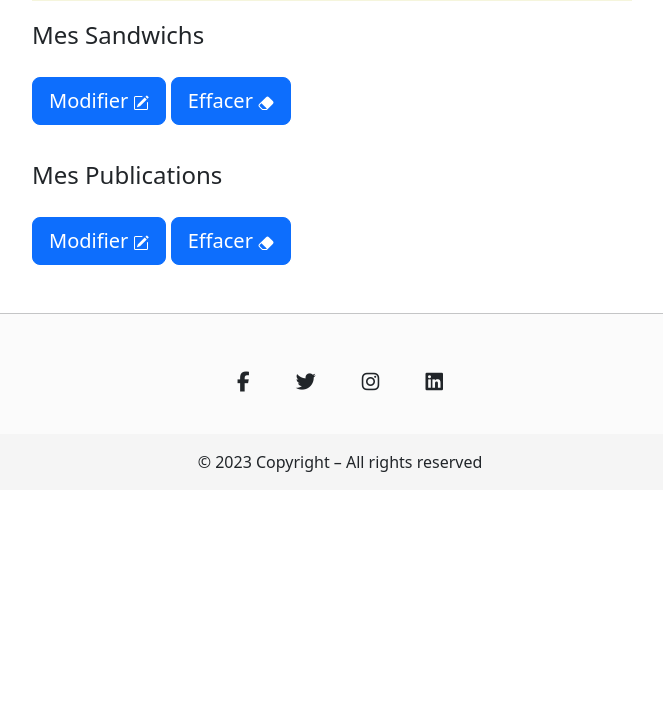
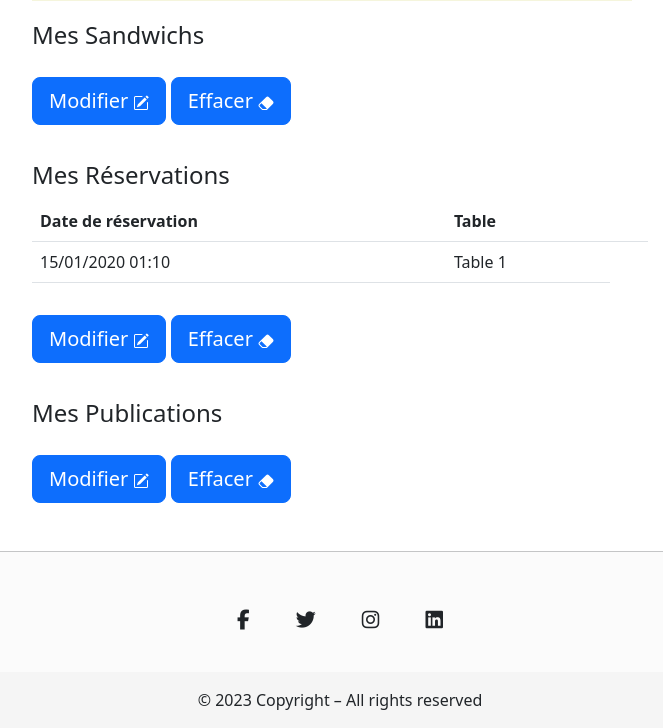
Before and after one commit to mth1da/MAPS, a Symfony app: template templates/account/index.html.twig in a window 1280 px wide. Shown: the part 457-1185 px from the top of the page, without its empty margins (300-963 px from the left). Before the commit the page ends 929 px from the top, so only its background shows below. Run offline with Twig, Linux system fonts and the light colour scheme; the template is opened without the code that fills it: most values are stand-ins (such as "Sample title", 1, 10 or a date in 2020); some libraries are stand-ins or nearby versions.

Commit message:
reservation + stripe

```diff
--- a/src/Controller/CheckoutController.php
+++ b/src/Controller/CheckoutController.php
@@ -47,7 +47,7 @@ class CheckoutController extends AbstractController
                                         'quantity' => $item['quantite']
                                     ],
                                 ],
-                                'unit_amount' => $item['ingredient']->getPrice() * $item['quantite']
+                                'unit_amount' => (int)$item['ingredient']->getPrice()
                             ],
                             'quantity' =>  $item['quantite'],
                         ];
@@ -57,7 +57,6 @@ class CheckoutController extends AbstractController
                 //$dataPanier[] = $quantiteOrIngr;
             }
         }
-
         if(isset($panier)){
             //$stripe = new \Stripe\StripeClient(self::API_KEY_TEST_STRIPE);
             header('Content-Type: application/json');
@@ -72,6 +71,7 @@ class CheckoutController extends AbstractController
                     ,'unit_amount' => 2000, 'currency' => 'eur']
             );*/
             try {
+
                 $checkout_session = \Stripe\Checkout\Session::create([
                     'line_items' => $dataPanier,
                     'mode' => 'payment',
--- a/templates/account/index.html.twig
+++ b/templates/account/index.html.twig
@@ -85,6 +85,42 @@
                 </fieldset>
 
                 <fieldset class="mb-3">
+                    <legend>Mes Réservations</legend>
+                    {% if reservations %}
+                            <table class="table">
+                                <thead>
+                                <tr>
+                                    <th scope="col">Date de réservation</th>
+                                    <th scope="col">Table</th>
+                                    <th scope="col"></th>
+                                </tr>
+                                </thead>
+                                <tbody>
+                                    {% for reservation in reservations %}
+                                        <tr>
+                                            <td>{{ reservation.dateTimeReservation | date("d/m/Y m:h") }}</td>
+                                            <td>Table {{ reservation.getResaTable.id }}</td>
+                                        </tr>
+                                    {% endfor %}
+                                </tbody>
+                            </table>
+                    <button class="btn btn-lg btn-primary my-3" type="submit">
+                        Modifier <svg xmlns="http://www.w3.org/2000/svg" width="16" height="16" fill="currentColor" class="bi bi-pencil-square" viewBox="0 0 16 16">
+                            <path d="M15.502 1.94a.5.5 0 0 1 0 .706L14.459 3.69l-2-2L13.502.646a.5.5 0 0 1 .707 0l1.293 1.293zm-1.75 2.456-2-2L4.939 9.21a.5.5 0 0 0-.121.196l-.805 2.414a.25.25 0 0 0 .316.316l2.414-.805a.5.5 0 0 0 .196-.12l6.813-6.814z"/>
+                            <path fill-rule="evenodd" d="M1 13.5A1.5 1.5 0 0 0 2.5 15h11a1.5 1.5 0 0 0 1.5-1.5v-6a.5.5 0 0 0-1 0v6a.5.5 0 0 1-.5.5h-11a.5.5 0 0 1-.5-.5v-11a.5.5 0 0 1 .5-.5H9a.5.5 0 0 0 0-1H2.5A1.5 1.5 0 0 0 1 2.5v11z"/>
+                        </svg>
+                    </button>
+                    <button class="btn btn-lg btn-primary my-3" type="reset">
+                        Effacer <svg xmlns="http://www.w3.org/2000/svg" width="16" height="16" fill="currentColor" class="bi bi-eraser-fill" viewBox="0 0 16 16">
+                            <path d="M8.086 2.207a2 2 0 0 1 2.828 0l3.879 3.879a2 2 0 0 1 0 2.828l-5.5 5.5A2 2 0 0 1 7.879 15H5.12a2 2 0 0 1-1.414-.586l-2.5-2.5a2 2 0 0 1 0-2.828l6.879-6.879zm.66 11.34L3.453 8.254 1.914 9.793a1 1 0 0 0 0 1.414l2.5 2.5a1 1 0 0 0 .707.293H7.88a1 1 0 0 0 .707-.293l.16-.16z"/>
+                        </svg>
+                    </button>
+                    {% else %}
+                        <p>Aucune réservations</p>
+                    {% endif %}
+                </fieldset>
+
+                <fieldset class="mb-3">
                     <legend>Mes Publications</legend>
 
                     <button class="btn btn-lg btn-primary my-3" type="submit">
```
Also changed, not shown: src/Controller/AccountController.php (+6 -2 lines).
